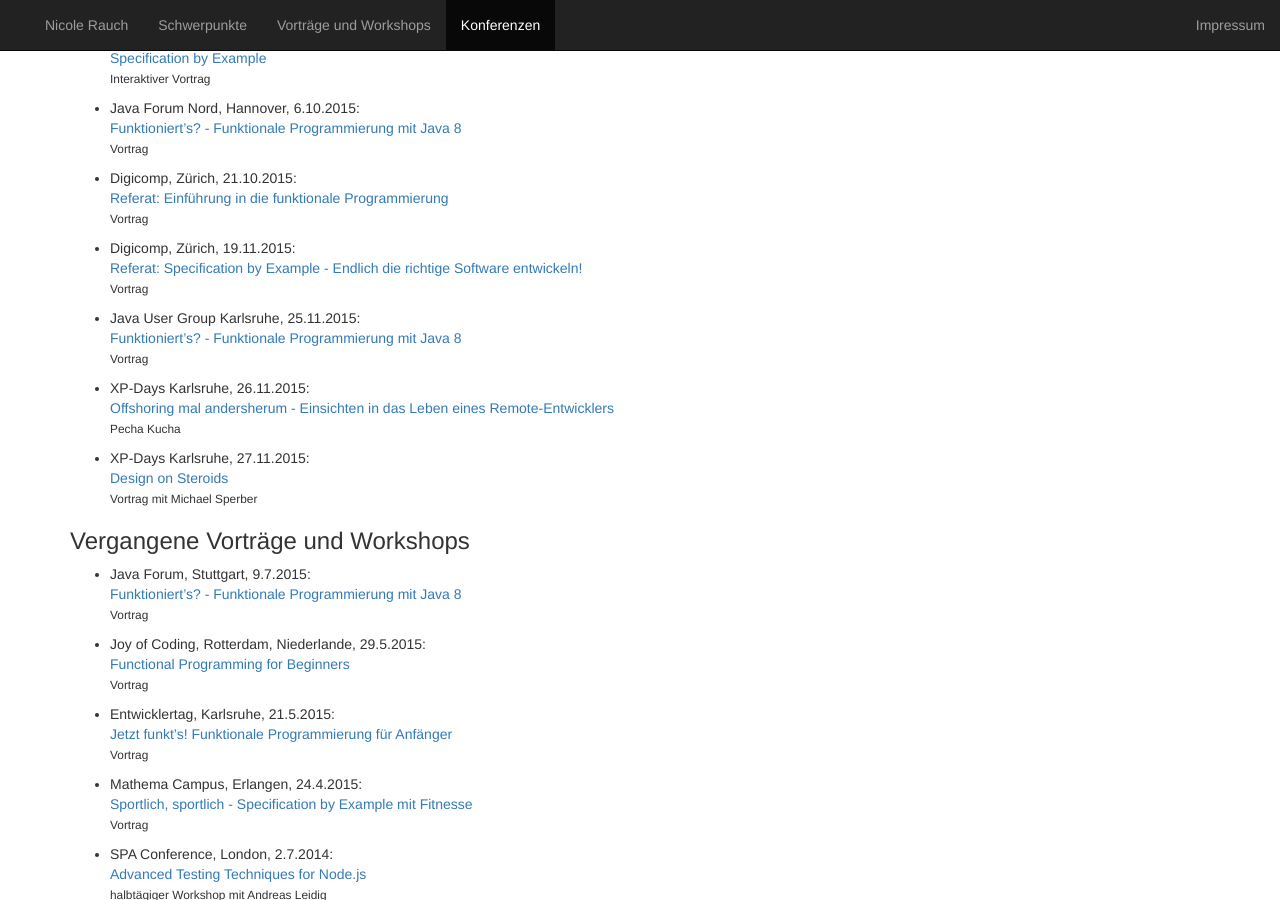
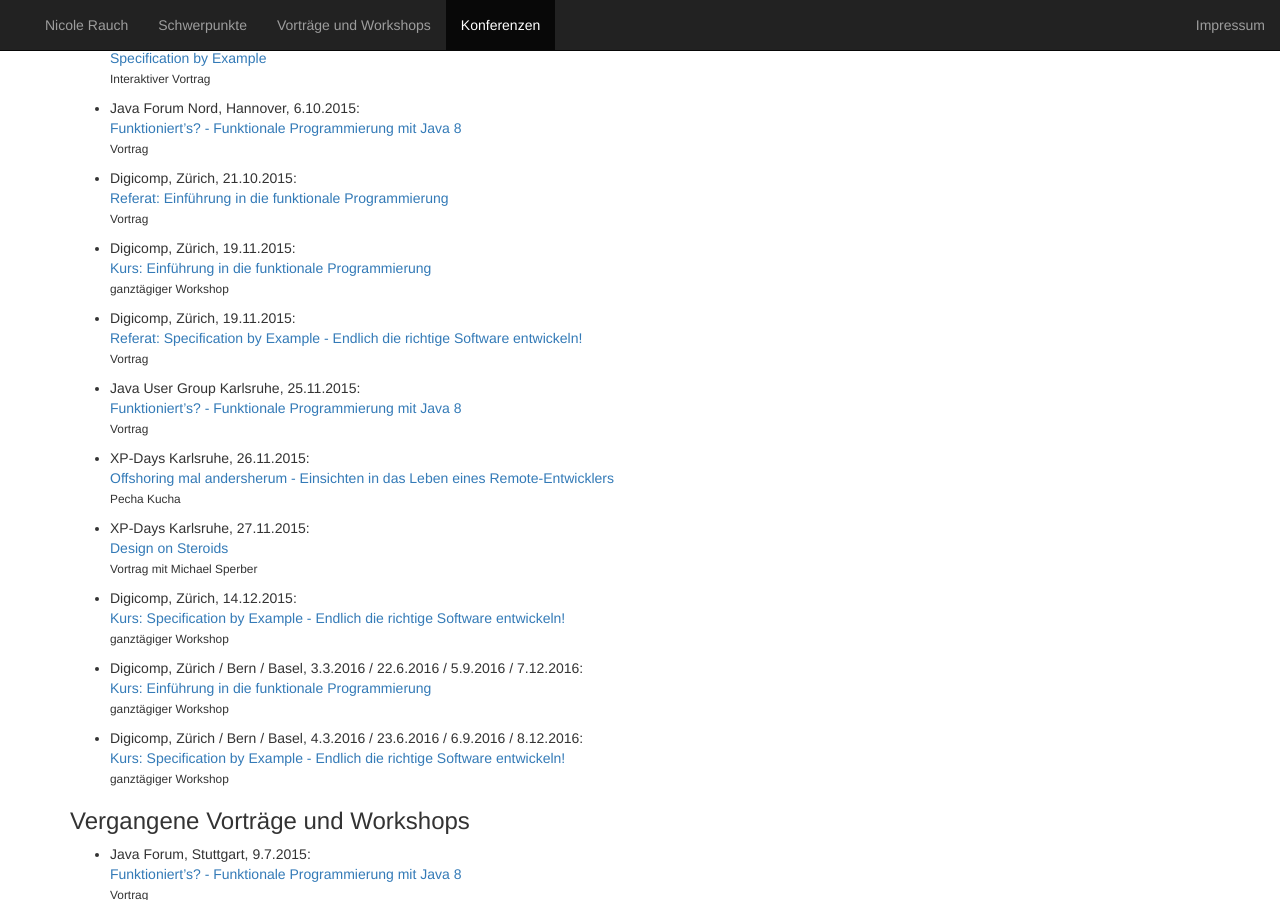
Before and after one commit to NicoleRauch/BusinessWebsite, a Jekyll site: the page built from jekyll/konferenzen.md, in a window 1280 px wide and 900 px high, scrolled down 218 px. Built offline with Jekyll 4.4.1, drawn with Linux system fonts in a browser that asks for light colours; nearby versions of some CDN libraries; library files that are not in the unit come from our copies.

Commit message:
Digicomp-Kurse zugefügt

```diff
--- a/jekyll/konferenzen.md
+++ b/jekyll/konferenzen.md
@@ -17,6 +17,10 @@ layout: default
   <small>Vortrag</small>
 
 * Digicomp, Zürich, 19.11.2015:<br>
+  [Kurs: Einführung in die funktionale Programmierung](https://www.digicomp.ch/de/weiterbildung/softwareentwicklung/andere-programmiersprachen/einfuehrung-in-die-funktionale-programmierung)<br>
+  <small>ganztägiger Workshop</small>
+
+* Digicomp, Zürich, 19.11.2015:<br>
   [Referat: Specification by Example - Endlich die richtige Software entwickeln!](https://www.digicomp.ch/de/weiterbildung/softwareentwicklung/specification-by-example-endlich-die-richtige-software-entwickeln)<br>
   <small>Vortrag</small>
 
@@ -31,6 +35,20 @@ layout: default
 * XP-Days Karlsruhe, 27.11.2015:<br>
   [Design on Steroids](http://www.xpdays.de/2015/sessions/065-design-on-steroids.html)<br>
   <small>Vortrag mit Michael Sperber</small>
+
+* Digicomp, Zürich, 14.12.2015:<br>
+  [Kurs: Specification by Example - Endlich die richtige Software entwickeln!](https://www.digicomp.ch/de/weiterbildung/softwareentwicklung/software-design/specification-by-example)<br>
+  <small>ganztägiger Workshop</small>
+
+* Digicomp, Zürich / Bern / Basel, 3.3.2016 / 22.6.2016 / 5.9.2016 / 7.12.2016:<br>
+  [Kurs: Einführung in die funktionale Programmierung](https://www.digicomp.ch/de/weiterbildung/softwareentwicklung/andere-programmiersprachen/einfuehrung-in-die-funktionale-programmierung)<br>
+  <small>ganztägiger Workshop</small>
+
+
+* Digicomp, Zürich / Bern / Basel, 4.3.2016 / 23.6.2016 / 6.9.2016 / 8.12.2016:<br>
+  [Kurs: Specification by Example - Endlich die richtige Software entwickeln!](https://www.digicomp.ch/de/weiterbildung/softwareentwicklung/software-design/specification-by-example)<br>
+  <small>ganztägiger Workshop</small>
+
 
 ### Vergangene Vorträge und Workshops
 
```
